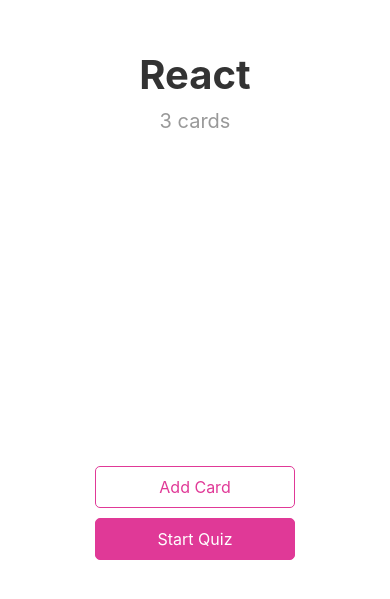
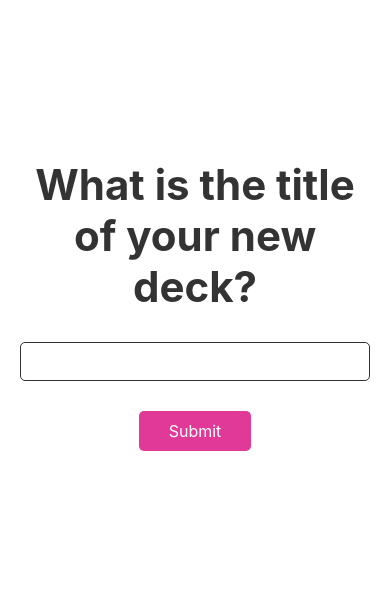
Before and after one commit to amandavianna/reactnd-project-flashcards-starter, a React Native app: screen / in a window 390 px wide. Shown: the part 117-716 px from the top of the page. Built offline with nearby package versions, Linux system fonts and the light colour scheme.

Commit message:
Add AddDeck component

```diff
--- a/App.js
+++ b/App.js
@@ -1,14 +1,16 @@
 import React from 'react';
 import { StyleSheet, View } from 'react-native';
 // import ListDecks from './components/ListDecks'
-import Deck from './components/Deck'
+// import Deck from './components/Deck'
+import AddDeck from './components/AddDeck'
 
 export default class App extends React.Component {
   render() {
     return (
       <View style={styles.container}>
         {/* <ListDecks /> */}
-        <Deck />
+        {/* <Deck /> */}
+        <AddDeck />
       </View>
     )
   }
--- /dev/null
+++ b/components/AddDeck.js
@@ -0,0 +1,72 @@
+import React, { Component } from 'react'
+import { StyleSheet, View, Text, TextInput, TouchableOpacity, KeyboardAvoidingView } from 'react-native'
+import { pink, white, darkGrey } from '../utils/colors'
+
+export default class AddDeck extends Component {
+  constructor(props) {
+    super(props)
+
+    this.state = {
+      title: ''
+    }
+  }
+
+  render() {
+    return (
+      <KeyboardAvoidingView
+        style={styles.container}
+        behavior="padding"
+      >
+        <Text style={styles.title}>What is the title of your new deck?</Text>
+        <TextInput
+          onChangeText={(title) => this.setState({title})}
+          value={this.state.title}
+          style={styles.textInput}
+        />
+        <TouchableOpacity
+          onPress={() => console.log('Add new deck')}
+          style={styles.btn}
+        >
+          <Text style={styles.btnText}>Submit</Text>
+        </TouchableOpacity>
+      </KeyboardAvoidingView>
+    )
+  }
+}
+
+const styles = StyleSheet.create({
+  container: {
+    flex: 1,
+    justifyContent: 'center',
+    alignItems: 'center',
+    padding: 20
+  },
+  title: {
+    fontWeight: 'bold',
+    fontSize: 42,
+    color: darkGrey,
+    marginBottom: 30,
+    textAlign: 'center'
+  },
+  textInput: {
+    borderRadius: 5,
+    borderColor: darkGrey,
+    borderWidth: 1,
+    color: darkGrey,
+    backgroundColor: white,
+    alignSelf: 'stretch',
+    padding: 10,
+    marginBottom: 30
+  },
+  btn: {
+    alignItems: 'center',
+    borderRadius: 5,
+    backgroundColor: pink,
+  },
+  btnText: {
+    paddingHorizontal: 30,
+    paddingVertical: 10,
+    fontSize: 16,
+    color: white
+  }
+})
```
